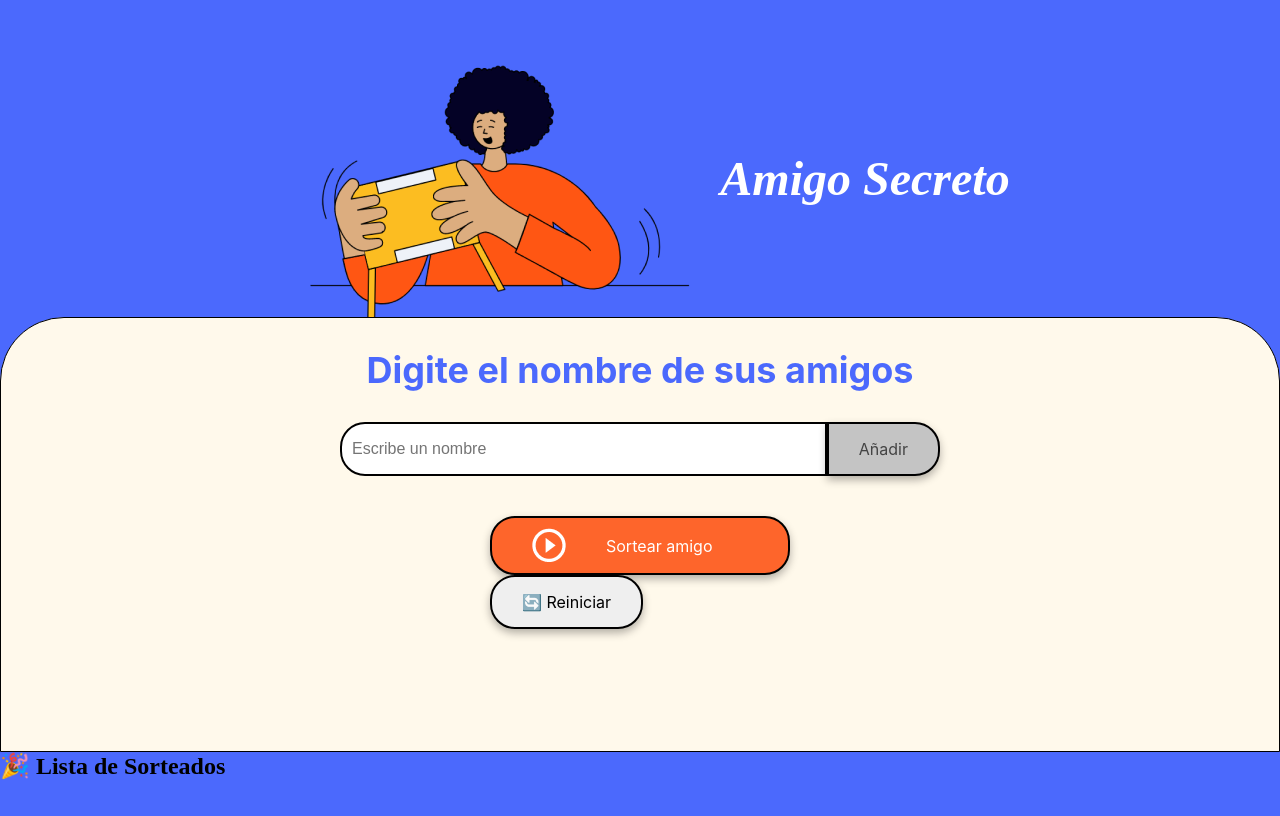
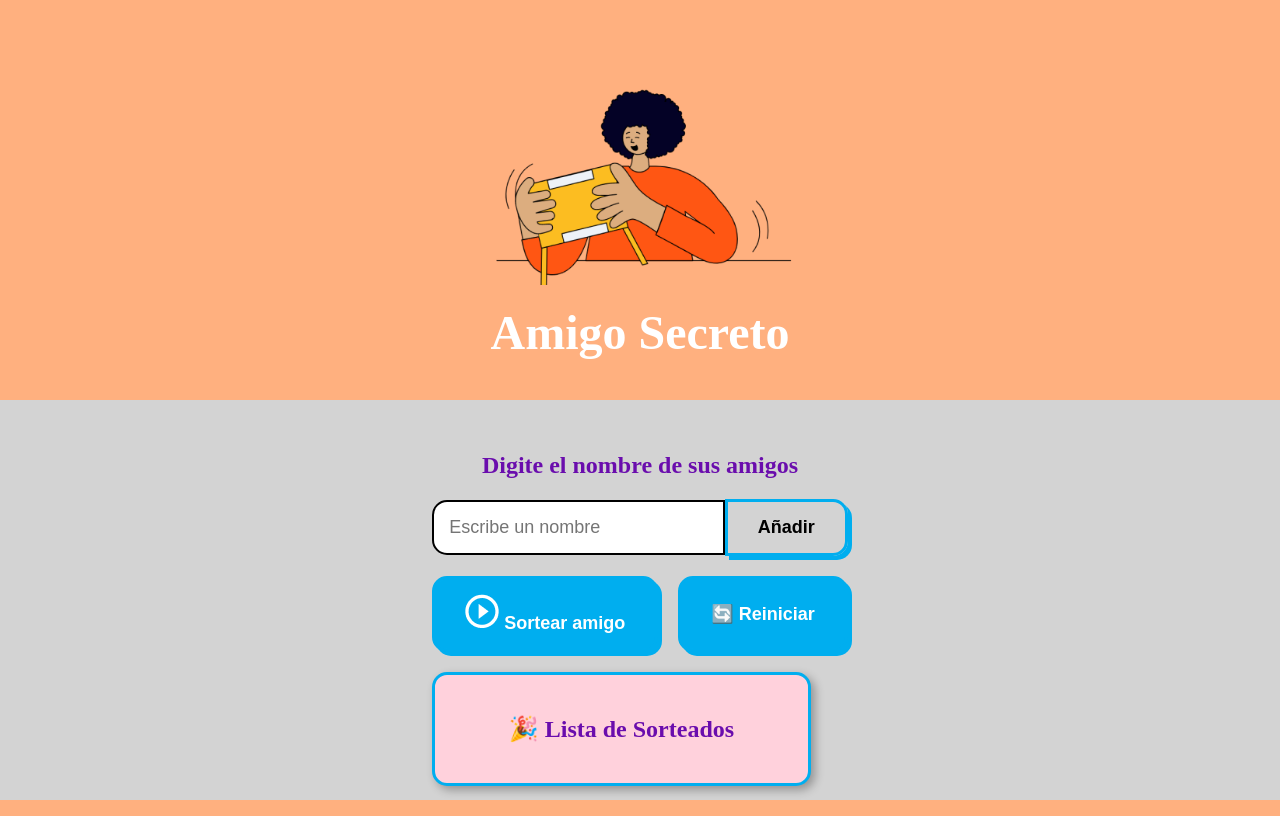
Before and after one commit to IdiazClic/ChallengeFriend, a plain HTML site: page index.html in a window 1280 px wide. Drawn offline with Linux system fonts and the light colour scheme.

Commit message:
Update style.css
Se actualizó el diseño con un fondo matizado en colores durazno y plateado. Se mejoraron los botones con bordes celestes, sombra tridimensional y texto en negrita. Se ajustó el tamaño de la imagen y el título, y se centraron correctamente los elementos de la interfaz.

```diff
--- a/style.css
+++ b/style.css
@@ -1,162 +1,163 @@
 :root {
-    --color-primary: #4B69FD;
-    --color-secondary: #FFF9EB;
-    --color-tertiary: #C4C4C4;
-    --color-button: #fe652b;
-    --color-button-hover: #e55720;
+    --color-primary: #6A0DAD; /* Lila oscuro */
+    --color-secondary: #FFD1DC; /* Rosado pastel */
+    --color-button: #00AEEF; /* Celeste */
+    --color-button-hover: #007BB5; /* Celeste oscuro */
+    --color-durazno: #FFB07F; /* Color durazno */
+    --color-plateado: #D3D3D3; /* Plateado */
     --color-text: #444444;
     --color-white: #FFFFFF;
 }
 
-/* Estilos generales */
-* {
-    margin: 0;
-    padding: 0;
-    box-sizing: border-box;
-}
-
+/* 🎨 Fondo con gradiente: mitad durazno, mitad plateado */
 body {
-    height: 100vh;
-    background-color: var(--color-primary);
+    background: linear-gradient(180deg, var(--color-durazno) 50%, var(--color-plateado) 50%);
+    background-attachment: fixed;
     display: flex;
     justify-content: center;
     align-items: center;
+    height: 100vh;
 }
 
-.main-content {
+/* 📌 Centrar el banner */
+.header-banner {
     display: flex;
     flex-direction: column;
-    height: 100%;
-    width: 100%;
+    justify-content: center;
+    align-items: center;
+    text-align: center;
+    padding: 40px 0;
 }
 
-/* Banner */
-.header-banner {
-    flex: 40%;
+/* 📌 Imagen aún más grande */
+.header-banner img {
+    width: 350px; /* Aumentado de tamaño */
+    height: auto;
+    margin-bottom: 10px;
+}
+
+/* 📌 Mover "Amigo Secreto" debajo de la imagen */
+.main-title {
+    font-size: 48px;
+    font-weight: bold;
+    color: var(--color-white);
+    margin-top: 10px;
+}
+
+/* 📌 Centrar la sección de entrada */
+.input-section {
+    text-align: center;
+}
+
+/* 📌 Centrar la frase "Digite el nombre de sus amigos" */
+.section-title {
+    font-size: 24px;
+    font-weight: bold;
+    color: var(--color-primary);
+    text-align: center;
+}
+
+/* 📌 Centrar el campo de entrada y hacerlo más grande */
+.input-wrapper {
     display: flex;
     justify-content: center;
     align-items: center;
-    padding: 40px 0 0;
+    width: 100%;
+    max-width: 500px; /* Aumentado */
+    margin: auto;
 }
 
-/* Sección de entrada */
-.input-section {
-    flex: 60%;
-    background-color: var(--color-secondary);
-    border: 1px solid #000;
-    border-radius: 64px 64px 0 0;
-    display: flex;
-    flex-direction: column;
-    align-items: center;
-    padding: 20px;
-    width: 100%;
+/* 📌 Ajustar tamaño del input */
+.input-name {
+    flex: 1;
+    padding: 15px;
+    font-size: 18px;
+    border: 2px solid black;
+    border-radius: 15px 0 0 15px;
 }
 
-/* Títulos */
-.main-title {
-    font-size: 48px;
-    font-family: "Merriweather", serif;
-    font-weight: 900;
-    font-style: italic;
-    color: var(--color-white);
+/* 📌 Botones con bordes celestes, letras en negrita y contorno */
+button {
+    padding: 15px 30px;
+    font-size: 18px;
+    font-weight: bold;
+    border: 3px solid var(--color-button); /* Contorno celeste */
+    border-radius: 15px;
+    box-shadow: 4px 4px 0px var(--color-button); /* Efecto tridimensional */
+    cursor: pointer;
+    transition: all 0.2s ease-in-out;
 }
 
-.section-title {
-    font-family: "Inter", serif;
-    font-size: 36px;
-    font-weight: 700;
-    color: var(--color-primary);
-    margin: 10px 0;
-    text-align: center;
-}
-
-/* Contenedores de entrada y botón */
-.input-wrapper {
-    display: flex;
-    justify-content: center;
-    width: 100%;
-    max-width: 600px;
-    margin-top: 20px;
-}
-
-.input-name {
-    width: 100%;
-    padding: 10px;
-    border: 2px solid #000;
-    border-radius: 25px 0 0 25px;
-    font-size: 16px;
-}
-
-.button-container {
-    width: 300px;
-    justify-content: center;
-}
-
-/* Estilos de entrada de texto */
-.input-title {
-    flex: 1;
-    padding: 10px 15px;
-    font-size: 16px;
-    border: 2px solid #333;
-    border-right: none;
-    border-radius: 25px 0 0 25px;
-    font-family: "Merriweather", serif;
-    box-shadow: 0 4px 8px rgba(0, 0, 0, 0.3);
-}
-
-/* Estilos de botón */
-button {
-    padding: 15px 30px;
-    font-family: "Inter", sans-serif;
-    font-size: 16px;
-    border: 2px solid #000;
-    border-radius: 25px;
-    box-shadow: 0 4px 8px rgba(0, 0, 0, 0.3);
-    cursor: pointer;
-}
-
+/* Botón "Añadir" más grande */
 .button-add {
     background-color: var(--color-tertiary);
-    color: var(--color-text);
-    border-radius: 0 25px 25px 0;
+    border-radius: 0 15px 15px 0;
 }
 
 .button-add:hover {
     background-color: #a1a1a1;
+    transform: translate(-2px, -2px);
+    box-shadow: 6px 6px 0px var(--color-button);
 }
 
-/* Listas */
-ul {
-    list-style-type: none;
-    color: var(--color-text);
-    font-family: "Inter", sans-serif;
-    font-size: 18px;
-    margin: 20px 0;
-}
-
-.result-list {
-    margin-top: 15px;
-    color: #05DF05;
-    font-size: 22px;
-    font-weight: bold;
-    text-align: center;
-}
-
-/* Botón de sortear título */
+/* Botón "Sortear amigo" */
 .button-draw {
-    display: flex;
-    align-items: center;
-    width: 100%;
-    padding: 10px 40px;
-    color: var(--color-white);
     background-color: var(--color-button);
-    font-size: 16px;
-}
-
-.button-draw img {
-    margin-right: 40px;
+    color: white;
 }
 
 .button-draw:hover {
     background-color: var(--color-button-hover);
+    transform: translate(-2px, -2px);
+    box-shadow: 6px 6px 0px var(--color-button);
 }
+
+/* Botón "Reiniciar" */
+.button-reset {
+    background-color: var(--color-button);
+    color: white;
+}
+
+.button-reset:hover {
+    background-color: var(--color-button-hover);
+    transform: translate(-2px, -2px);
+    box-shadow: 6px 6px 0px var(--color-button);
+}
+
+/* 📌 Centrar la sección de botones */
+.button-container {
+    display: flex;
+    justify-content: center;
+    gap: 20px; /* Espacio entre botones */
+    margin-top: 20px;
+}
+
+/* 📌 Cuadro de lista de sorteados (permanece después de reiniciar) */
+.sorteados-container {
+    background-color: var(--color-secondary);
+    border: 3px solid var(--color-button);
+    border-radius: 15px;
+    padding: 20px;
+    margin-top: 20px;
+    text-align: center;
+    width: 80%;
+    max-width: 500px;
+    box-shadow: 4px 4px 10px rgba(0, 0, 0, 0.3);
+}
+
+/* Título del cuadro */
+.sorteados-container h2 {
+    font-size: 24px;
+    font-weight: bold;
+    color: var(--color-primary);
+}
+
+/* Lista de sorteados */
+.sorteados-list {
+    list-style-type: none;
+    color: #05DF05;
+    font-size: 18px;
+    font-weight: bold;
+    padding: 0;
+    margin-top: 10px;
+}
```
